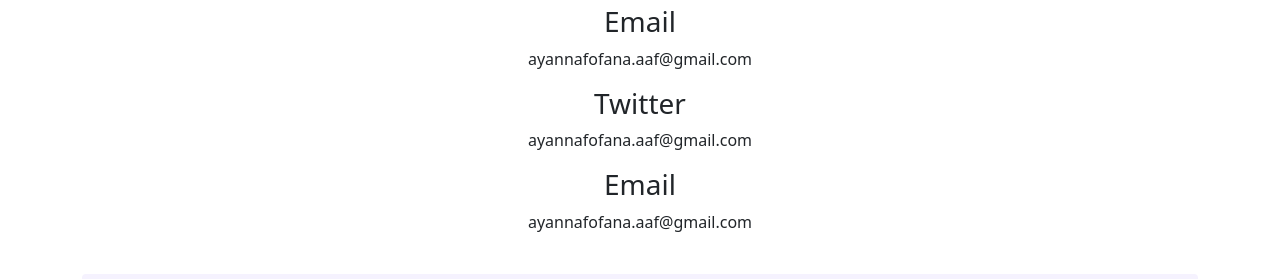
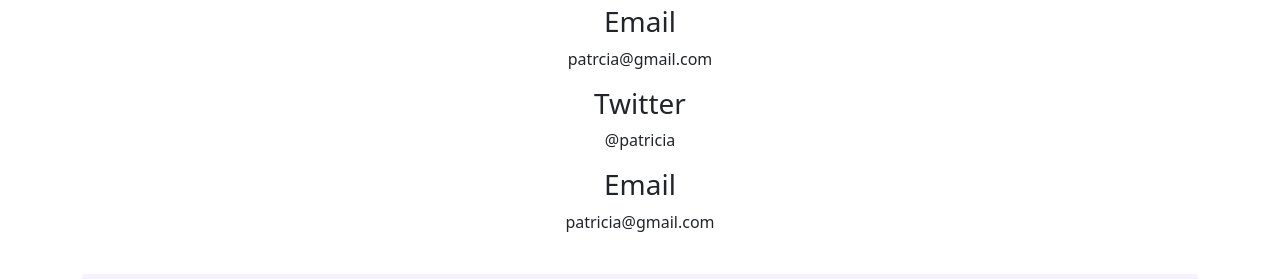
Before and after one commit to ayannayaya02/contactPage, a plain HTML site: page index.html in a window 1280 px wide. Shown: the part 147-426 px from the top of the page. Drawn offline with nearby package versions, Linux system fonts and the light colour scheme.

Commit message:
updated email to example

```diff
--- a/index.html
+++ b/index.html
@@ -35,17 +35,17 @@
 
     <h1> Let's get in touch!</h1>
 <h3>Email</h3>
-<p>ayannafofana.aaf@gmail.com</p>
+<p>patrcia@gmail.com</p>
 
     </div>
 
 <h3> Twitter</h3>
-<p>ayannafofana.aaf@gmail.com</p>
+<p>@patricia</p>
 
     </div>
 
 <h3>Email </h3>
-<p>ayannafofana.aaf@gmail.com</p>
+<p>patricia@gmail.com</p>
     </div>
     <br/>
     </div>
```
